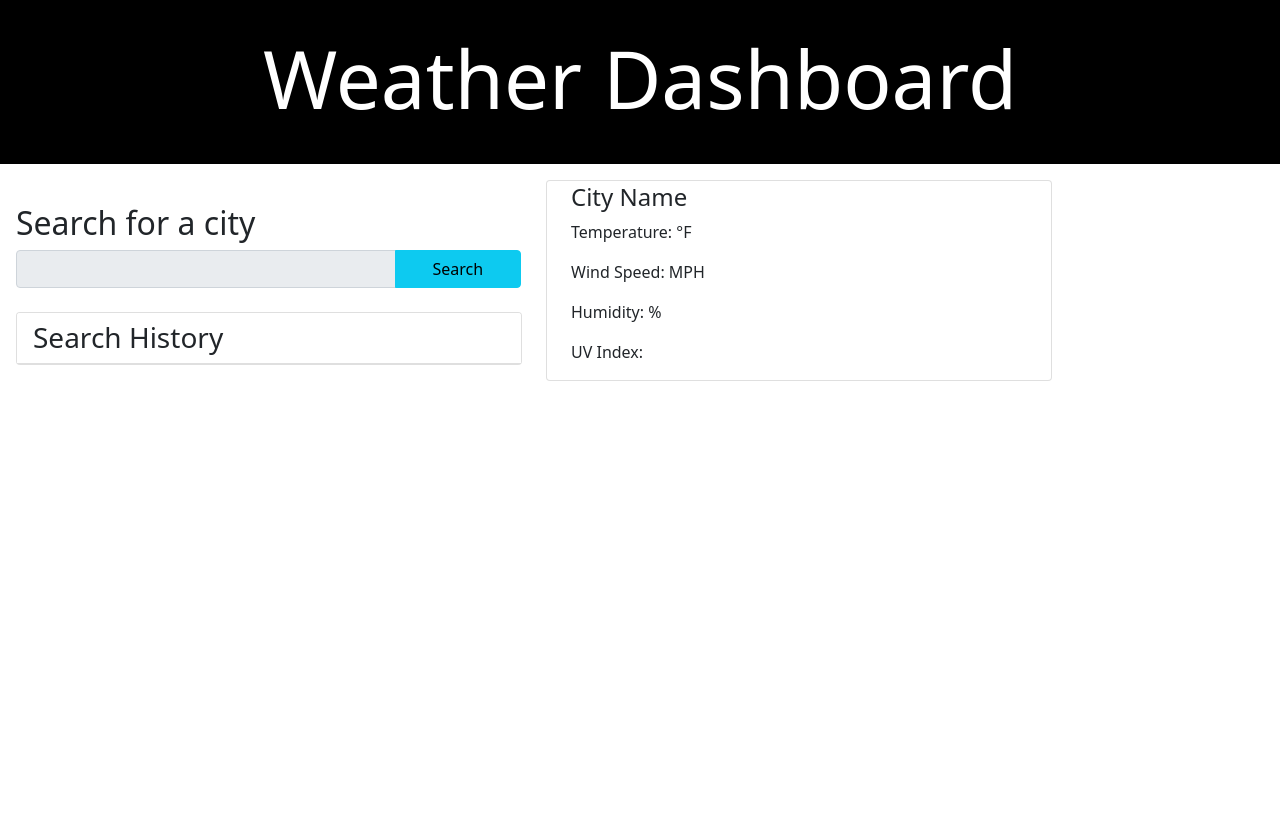
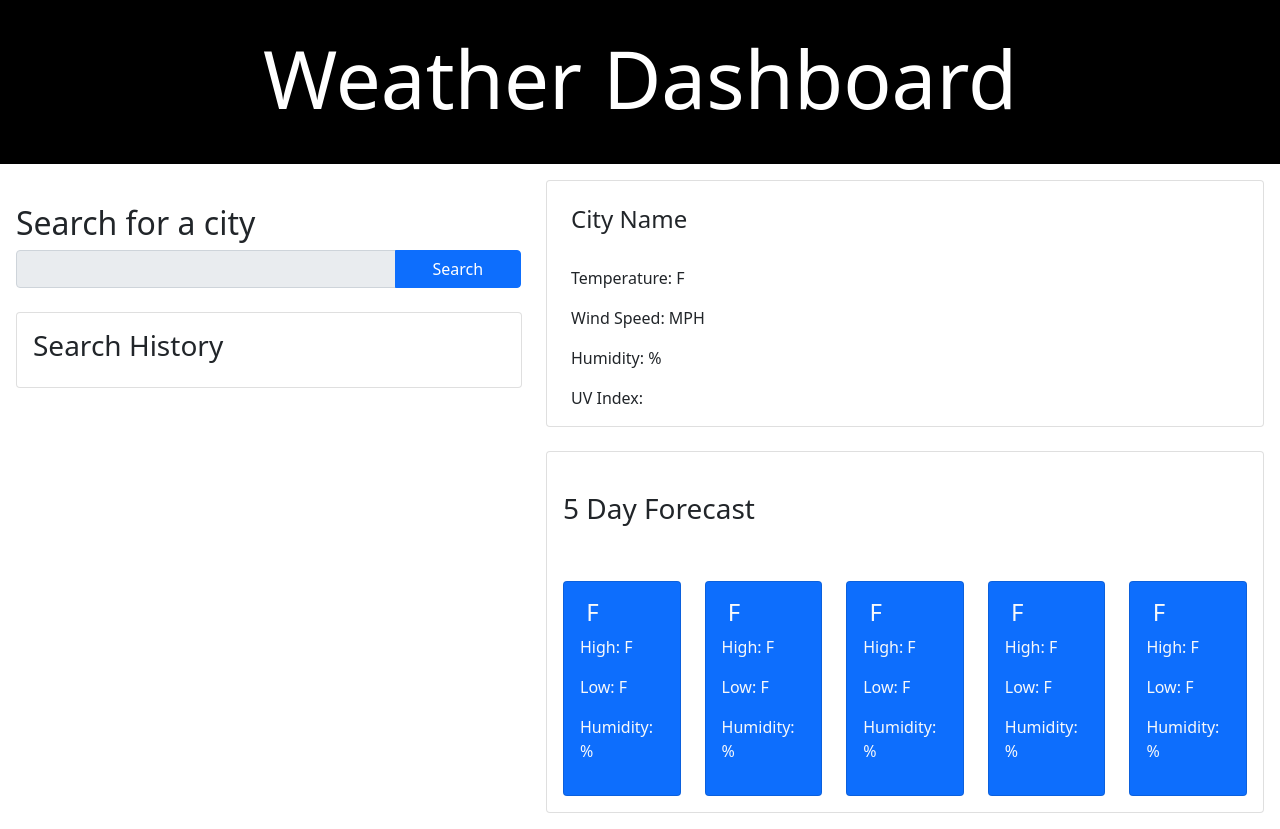
Before and after one commit to pbyakod/weather-dashboard, a plain HTML site: page index.html in a window 1280 px wide. Before the commit the page ends 800 px from the top, so only its background shows below. Drawn offline with nearby package versions, Linux system fonts and the light colour scheme.

Commit message:
finishing bootstrap 5 day cards

```diff
--- a/index.html
+++ b/index.html
@@ -21,31 +21,108 @@
                 <h2>Search for a city</h2>
                 <div class="input-group" id="search-city">
                     <input type="text" class="form-input input-group-text col-9 mr-2" id="city-input" name="city"/>
-                    <button type="button" class="btn btn-info col-3" id="search-btn">Search</button>
+                    <button type="button" class="btn btn-primary col-3" id="search-btn">Search</button>
                 </div>
                 <div class="card mt-4" id="search-history">
-                    <h3 class="card-header bg-white">Search History</h3>
+                    <h3 class="p-3">Search History</h3>
                 </div>
         </div>
 
-        <div class="col-md-5 city-forecast hide">
+        <div class="col-md-7 city-forecast hide">
+
             <div class="card bg-color-light mt-4 mt-md-0">
                 <div class="container">
-                    <div class="row">
+                    <div class="row mt-4 mb-4">
                         <h4>
-                            <span class="align-middle" id="city-name">City Name</span>
-                            <img class="weather-icon" id="today-icon" />
+                            <span id="city-name">City Name</span>
+                            <img class="weather-icon" id="weather-icon" />
                         </h4>
                     </div>
                     <div class="row">
                         <div class="col-12 col-md-6">
-                            <p>Temperature: <span id="temp"></span> &deg;F</p>
+                            <p>Temperature: <span id="temperature"></span> F</p>
                             <p>Wind Speed: <span id="wind-speed"></span> MPH</p>
                             <p>Humidity: <span id="humidity"></span>%</p>
                             <p>UV Index: <span id="uv-index"></span></p>
                         </div>
                     </div>
                 </div>
+            </div>
+
+            <div class="card mt-4">
+                <h3 class="mt-4 mb-4 p-3">5 Day Forecast</h3>
+                <div class="container p-3">
+                    <div class="row row-cols-1 row-cols-md-5">
+
+                        <div class="col">
+                            <div class="card bg-primary text-light p-3 mb-3 mb-md-0">
+                                <p class="badge badge-light mb-1" id="day-1"></p>
+                                <h4>
+                                    <img class="weather-icon" id="icon-1">
+                                    <span id="temp-1"></span> F
+                                </h4>
+                                <p>High: <span id="high-1"></span> F</p>
+                                <p>Low: <span id="low-1"></span> F</p>
+                                <p>Humidity: <span id="humidity-1"></span>%</p>
+                            </div>
+                        </div>
+
+                        <div class="col">
+                            <div class="card bg-primary text-light p-3 mb-3 mb-md-0">
+                                <p class="badge badge-light mb-1" id="day-2"></p>
+                                <h4>
+                                    <img class="weather-icon" id="icon-2">
+                                    <span id="temp-2"></span> F
+                                </h4>
+                                <p>High: <span id="high-2"></span> F</p>
+                                <p>Low: <span id="low-2"></span> F</p>
+                                <p>Humidity: <span id="humidity-2"></span>%</p>
+                            </div>
+                        </div>
+
+                        <div class="col">
+                            <div class="card bg-primary text-light p-3 mb-3 mb-md-0">
+                                <p class="badge badge-light mb-1" id="day-3"></p>
+                                <h4>
+                                    <img class="weather-icon" id="icon-3">
+                                    <span id="temp-3"></span> F
+                                </h4>
+                                <p>High: <span id="high-3"></span> F</p>
+                                <p>Low: <span id="low-3"></span> F</p>
+                                <p>Humidity: <span id="humidity-3"></span>%</p>
+                            </div>
+                        </div>
+
+                        <div class="col">
+                            <div class="card bg-primary text-light p-3 mb-3 mb-md-0">
+                                <p class="badge badge-light mb-1" id="day-4"></p>
+                                <h4>
+                                    <img class="weather-icon" id="icon-4">
+                                    <span id="temp-4"></span> F
+                                </h4>
+                                <p>High: <span id="high-4"></span> F</p>
+                                <p>Low: <span id="low-4"></span> F</p>
+                                <p>Humidity: <span id="humidity-4"></span>%</p>
+                            </div>
+                        </div>
+
+                        <div class="col">
+                            <div class="card bg-primary text-light p-3 mb-3 mb-md-0">
+                                <p class="badge badge-light mb-1" id="day-5"></p>
+                                <h4>
+                                    <img class="weather-icon" id="icon-5">
+                                    <span id="temp-5"></span> F
+                                </h4>
+                                <p>High: <span id="high-5"></span> F</p>
+                                <p>Low: <span id="low-5"></span> F</p>
+                                <p>Humidity: <span id="humidity-5"></span>%</p>
+                            </div>
+                        </div>
+
+                    </div>
+                </div>
+            </div>
+
         </div>
     </div>
 </body>
```
